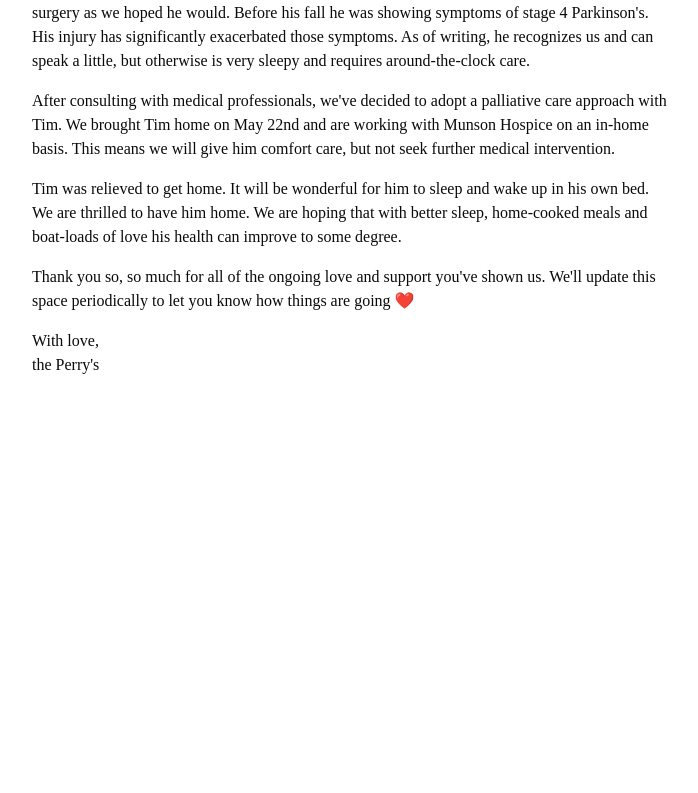
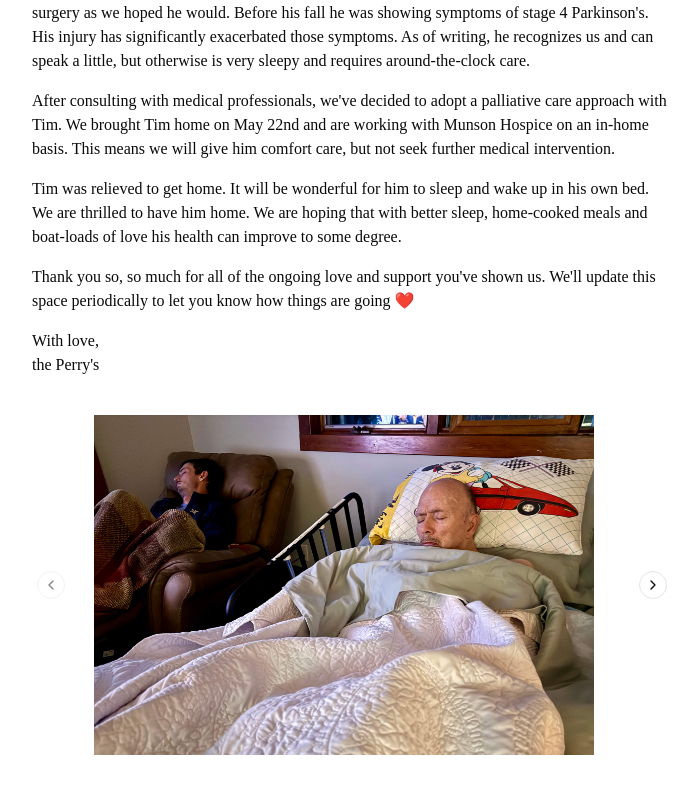
Before and after one commit to evmaperry/timSite, a Next.js app: page / in a window 1280 px wide. Shown: the part 371-1164 px from the top of the page, without its empty margins (288-986 px from the left). Before the commit the page ends 828 px from the top, so only its background shows below. Built offline with nearby package versions, Linux system fonts and the light colour scheme.

Commit message:
add carousel

```diff
--- a/app/page.tsx
+++ b/app/page.tsx
@@ -1,13 +1,15 @@
 import Image from 'next/image';
-import * as React from "react"
-import { Card, CardContent } from "@/components/ui/card"
+import * as React from 'react';
+import { Card, CardContent } from '@/components/ui/card';
 import {
   Carousel,
   CarouselContent,
   CarouselItem,
   CarouselNext,
   CarouselPrevious,
-} from "@/components/ui/carousel"
+} from '@/components/ui/carousel';
+import evanAndTim from '@/may_23_evan_and_tim.jpg';
+import sunnyAndTim from '@/may_23_sunny_and_tim.jpeg';
 
 export default function Home() {
   return (
@@ -20,7 +22,7 @@ export default function Home() {
         <div className={'entry-post'}>
           <div className={'entry-title-container'}>
             <div className='entry-title-text'>A new chapter</div>
-            <div className='entry-subtitle-text'>May 23rd</div>
+            <div className='entry-subtitle-text'>May 23rd, 2026</div>
           </div>
 
           <div className={'entry-body'}>
@@ -63,10 +65,27 @@ export default function Home() {
               <br />
               the Perry&apos;s
             </div>
-            <Carousel>
-              <CarouselContent>
-
+            <Carousel className={'flex relative h-88 w-5/6 mx-auto mt-4'}>
+              <CarouselContent className={'h-full w-full'}>
+                {[evanAndTim, sunnyAndTim].map((image, index) => {
+                  return (
+                    <CarouselItem
+                      key={`photo-${index}`}
+                      className={'flex justify-center h-full w-full'}
+                    >
+                      <Image
+                        src={image}
+                        alt={'photo'}
+                        height={500}
+                        width={500}
+                        style={{objectFit:'contain'}}
+                      />
+                    </CarouselItem>
+                  );
+                })}
               </CarouselContent>
+              <CarouselPrevious className={'absolute '} />
+              <CarouselNext />
             </Carousel>
           </div>
         </div>
```
